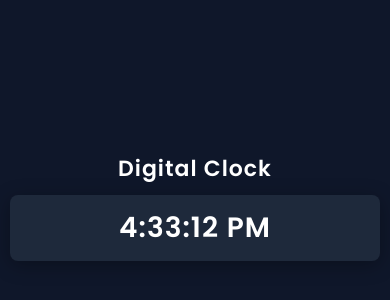
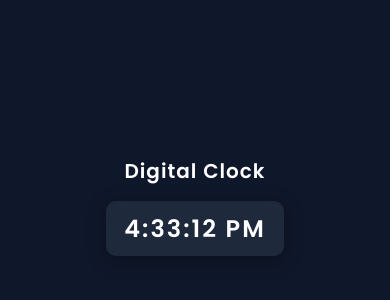
Before and after one commit to razacodedev/DigitalClock, a plain HTML site: page index.html in a window 390 px wide. Shown: the part 216-516 px from the top of the page. Drawn offline with Linux system fonts and the light colour scheme.

Commit message:
changes in css for more responsiveness

```diff
--- a/style.css
+++ b/style.css
@@ -9,20 +9,24 @@
   font-family: 'Poppins', sans-serif;
 }
 
+html, body {
+  height: 100%;
+  width: 100%;
+  overflow: hidden; /* ✅ Stop scrolling */
+  background-color: #0f172a;
+}
+
 body {
   display: flex;
   justify-content: center;
   align-items: center;
-  min-height: 100vh;
-  background-color: #0f172a;
-  padding: 10px;
 }
 
+/* Clock Container */
 .clock-container {
   text-align: center;
   color: white;
-  width: 100%;
-  max-width: 400px;
+  max-width: 90%;
 }
 
 .clock-container h1 {
@@ -31,6 +35,7 @@ body {
   letter-spacing: 1px;
 }
 
+/* Clock Style */
 .clock-style {
   background-color: #1e293b;
   padding: 15px 25px;
@@ -39,34 +44,43 @@ body {
   font-weight: bold;
   letter-spacing: 2px;
   box-shadow: 0 4px 20px rgba(0, 0, 0, 0.3);
-  display: flex;
-  justify-content: center;
-  align-items: center;
-  flex-wrap: wrap;
+  display: inline-block;
 }
 
-/* Clock Span */
+/* Clock Numbers */
 .clock-style span {
   display: inline-block;
   min-width: 40px;
   text-align: center;
 }
 
-/* ====== Mobile Responsive ====== */
-@media screen and (max-width: 480px) {
+/* ✅ Make It Responsive */
+@media (max-width: 768px) {
   .clock-container h1 {
     font-size: 22px;
-    margin-bottom: 10px;
   }
 
   .clock-style {
-    padding: 12px 15px;
     font-size: 28px;
-    letter-spacing: 1px;
-    border-radius: 8px;
+    padding: 12px 20px;
   }
 
   .clock-style span {
-    min-width: 32px;
+    min-width: 30px;
   }
 }
+
+@media (max-width: 480px) {
+  .clock-container h1 {
+    font-size: 20px;
+  }
+
+  .clock-style {
+    font-size: 24px;
+    padding: 10px 18px;
+  }
+
+  .clock-style span {
+    min-width: 25px;
+  }
+}
```
